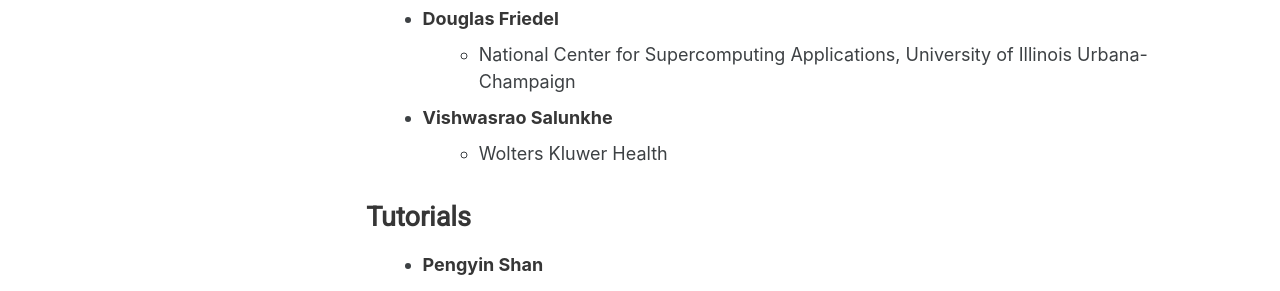
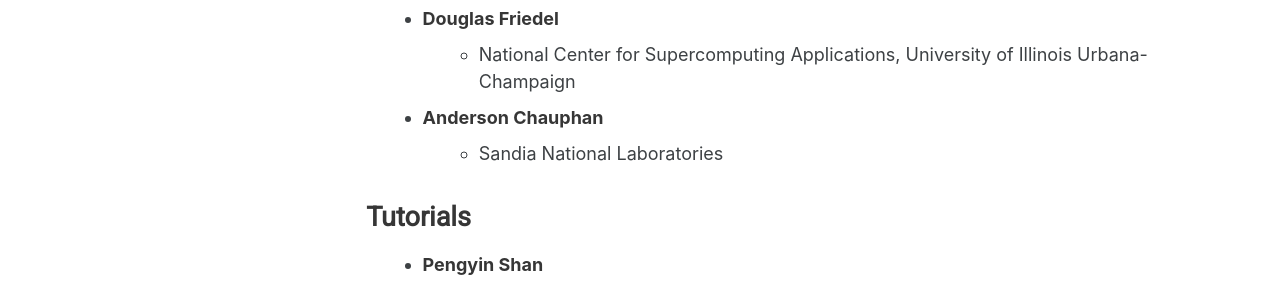
Before and after one commit to USRSE/usrse24, a Jekyll site: the page built from pages/organization/technical.md, in a window 1280 px wide and 900 px high, scrolled down 708 px. Shown: the part 153-444 px from the top of the window. Built offline with Jekyll 4.4.1, drawn with Linux system fonts in a browser that asks for light colours; a style sheet for code colours, icons or effects is not loaded.

Commit message:
Switch poster co-chair

```diff
--- a/pages/organization/technical.md
+++ b/pages/organization/technical.md
@@ -29,8 +29,8 @@
 
 - **Douglas Friedel**
   - National Center for Supercomputing Applications, University of Illinois Urbana-Champaign
-- **Vishwasrao Salunkhe**
-  - Wolters Kluwer Health
+- **Anderson Chauphan**
+  - Sandia National Laboratories
 
 ### Tutorials
 
```
